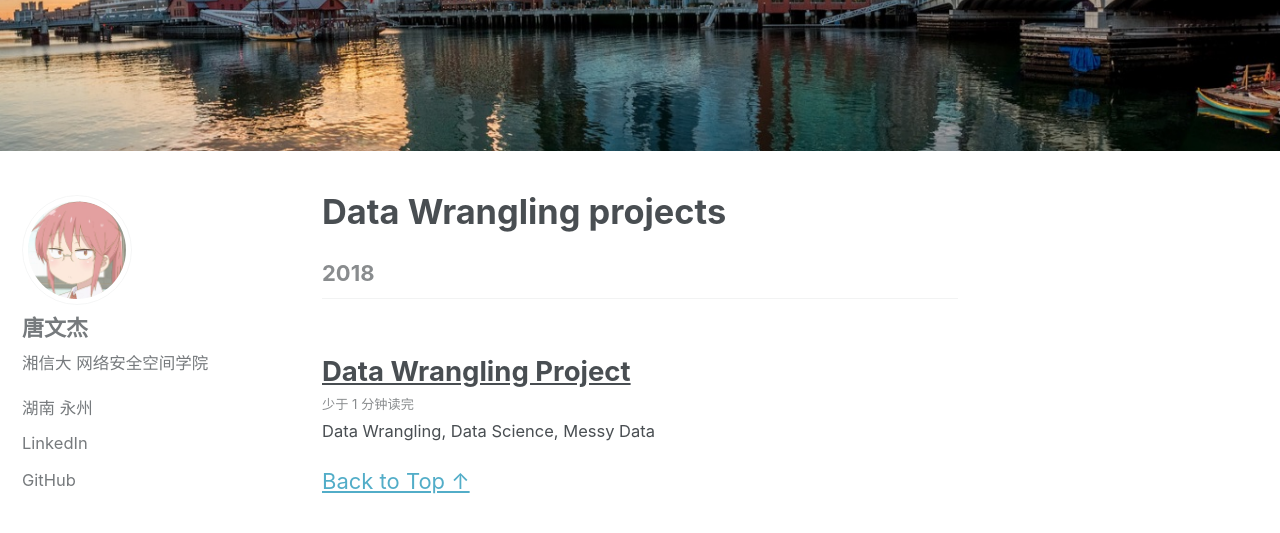
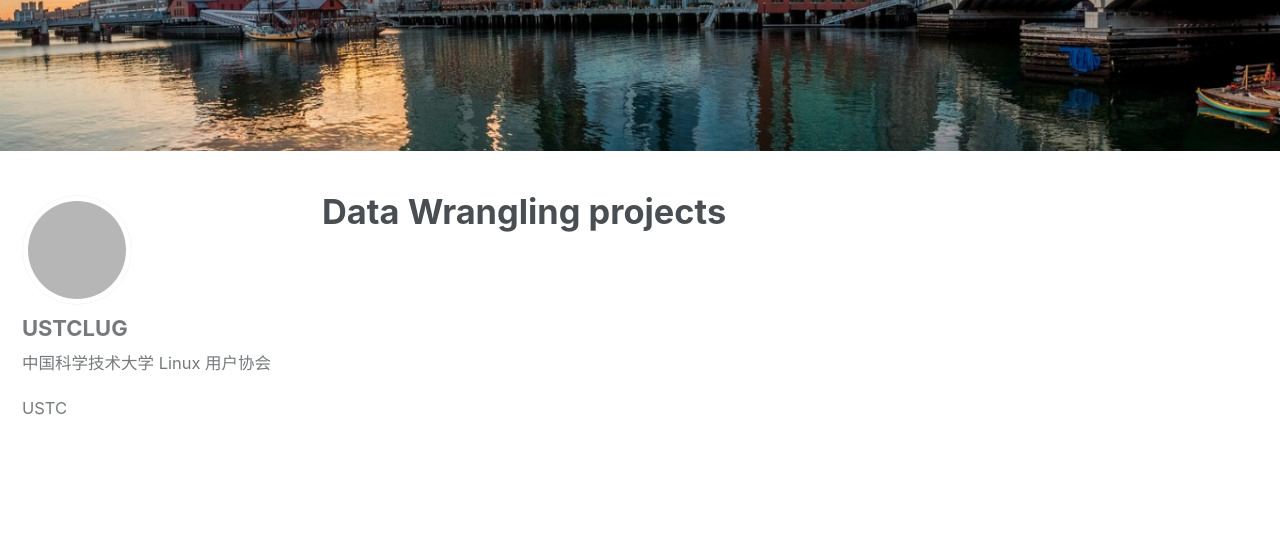
Before and after one commit to HeyTang233/tangwenjie233.github.io.web, a Jekyll site: the page built from _pages/machinelearning.md, in a window 1280 px wide and 900 px high, scrolled down 424 px. Shown: the top 533 px of the window. Built offline with Jekyll 4.4.1, drawn with Linux system fonts in a browser that asks for light colours; some of the changed lines change nothing that is shown; grey boxes are pictures that could not be loaded.

Commit message:
Update _config.yml

```diff
--- a/_config.yml
+++ b/_config.yml
@@ -20,7 +20,7 @@
 # breadcrumbs            : false # true, false (default)
 words_per_minute         : 200
 comments:
-  provider               : # false (default), "disqus", "discourse", "facebook", "google-plus", "staticman", "staticman_v2" "custom"
+  provider               : # false (default), "disqus", "discourse", "facebook", "staticman", "staticman_v2", "utterances", "custom"
   disqus:
     shortname            : # https://help.disqus.com/customer/portal/articles/466208-what-s-a-shortname-
   discourse:
@@ -30,30 +30,23 @@
     appid                :
     num_posts            : # 5 (default)
     colorscheme          : # "light" (default), "dark"
-staticman:
-  allowedFields          : # ['name', 'email', 'url', 'message']
-  branch                 : # "master"
-  commitMessage          : # "New comment."
-  filename               : # comment-{@timestamp}
-  format                 : # "yml"
-  moderation             : # true
-  path                   : # "/_data/comments/{options.slug}" (default)
-  requiredFields         : # ['name', 'email', 'message']
-  transforms:
-    email                : # "md5"
-  generatedFields:
-    date:
-      type               : # "date"
-      options:
-        format           : # "iso8601" (default), "timestamp-seconds", "timestamp-milliseconds"
-reCaptcha:
-  siteKey                :
-  secret                 :
-atom_feed:
-  path                   : # blank (default) uses feed.xml
-search                   : # true, false (default)
+  utterances:
+    theme                : # "github-light" (default), "github-dark"
+    issue_term           : # "pathname" (default)
+  staticman:
+    branch               : # "master"
+    endpoint             : # "https://{your Staticman v3 API}/v3/entry/github/"
+search                   : false # true, false (default)
 search_full_content      : # true, false (default)
-
+search_provider          : # lunr (default), algolia, google
+algolia:
+  application_id         : # YOUR_APPLICATION_ID
+  index_name             : # YOUR_INDEX_NAME
+  search_only_api_key    : # YOUR_SEARCH_ONLY_API_KEY
+  powered_by             : # true (default), false
+google:
+  search_engine_id       : # YOUR_SEARCH_ENGINE_ID
+  instant_search         : # false (default), true
 # SEO Related
 google_site_verification :
 bing_site_verification   :
@@ -80,50 +73,64 @@
   provider               : false # false (default), "google", "google-universal", "custom"
   google:
     tracking_id          :
+    anonymize_ip         : # true, false (default)
 
 
-# Site Author
+# Site Author, this is the default
 author:
-  name             : "唐文杰"
-  avatar           : "/images/avatar.jpg" # path of avatar image, e.g. "/assets/images/bio-photo.jpg"
-  bio              : "湘信大 网络安全空间学院"
-  location         : "湖南 永州"
-  email            :
-  uri              :
-  home             : # null (default), "absolute or relative url to link to author home"
-  bitbucket        :
-  codepen          :
-  dribbble         :
-  flickr           :
-  facebook         :
-  foursquare       :
-  github           : "tangwenjie233"
-  gitlab           :
-  google_plus      :
-  keybase          :
-  instagram        :
-  lastfm           :
-  linkedin         : "dataoptimal" # "john-doe-12345678" (the last part of your profile url, e.g. https://www.linkedin.com/in/john-doe-12345678)
-  pinterest        :
-  soundcloud       :
-  stackoverflow    : # "123456/username" (the last part of your profile url, e.g. https://stackoverflow.com/users/123456/username)
-  steam            : # "steamId" (the last part of your profile url, e.g. https://steamcommunity.com/id/steamId/)
-  tumblr           :
-  twitter          :
-  vine             :
-  weibo            :
-  xing             :
-  youtube          : # "https://youtube.com/c/MichaelRoseDesign"
+  name             : "USTCLUG"
+  avatar           : "https://secure.gravatar.com/avatar/94c03bc620ea2cf7dc239ac0535cad8e?s=256&d=identicon&r=g"
+  bio              : "中国科学技术大学 Linux 用户协会"
+  location         : "USTC"
+  links:
+    - label: "Email"
+      icon: "fas fa-fw fa-envelope-square"
+      # url: "mailto:your.name@email.com"
+    - label: "Website"
+      icon: "fas fa-fw fa-link"
+      # url: "https://your-website.com"
+    - label: "Twitter"
+      icon: "fab fa-fw fa-twitter-square"
+      # url: "https://twitter.com/"
+    - label: "Facebook"
+      icon: "fab fa-fw fa-facebook-square"
+      # url: "https://facebook.com/"
+    - label: "GitHub"
+      icon: "fab fa-fw fa-github"
+      # url: "https://github.com/"
+    - label: "Instagram"
+      icon: "fab fa-fw fa-instagram"
+      # url: "https://instagram.com/"
+
+# Site Footer
+footer:
+  links:
+    - label: "Twitter"
+      icon: "fab fa-fw fa-twitter-square"
+      # url:
+    - label: "Facebook"
+      icon: "fab fa-fw fa-facebook-square"
+      # url:
+    - label: "GitHub"
+      icon: "fab fa-fw fa-github"
+      url: "https://github.com/ustclug"
+    - label: "GitLab"
+      icon: "fab fa-fw fa-gitlab"
+      # url:
+    - label: "Bitbucket"
+      icon: "fab fa-fw fa-bitbucket"
+      # url:
+    - label: "Instagram"
+      icon: "fab fa-fw fa-instagram"
+      # url:
 
 
 # Reading Files
-include:
-  - .htaccess
-  - _pages
+include: ["_pages"]
 exclude:
+  - ".git-metadata"
   - "*.sublime-project"
   - "*.sublime-workspace"
-  - vendor
   - .asset-cache
   - .bundle
   - .jekyll-assets-cache
@@ -131,24 +138,19 @@
   - assets/js/plugins
   - assets/js/_main.js
   - assets/js/vendor
-  - Capfile
-  - CHANGELOG
-  - config
   - Gemfile
-  - Gruntfile.js
-  - gulpfile.js
+  - Gemfile.lock
   - LICENSE
   - log
   - node_modules
   - package.json
-  - Rakefile
+  - package-lock.json
   - README
+  - _scripts
   - tmp
-  - /docs # ignore Minimal Mistakes /docs
-  - /test # ignore Minimal Mistakes /test
+  - vendor
 keep_files:
   - .git
-  - .svn
 encoding: "utf-8"
 markdown_ext: "markdown,mkdown,mkdn,mkd,md"
 
@@ -176,31 +178,49 @@
 # Sass/SCSS
 sass:
   sass_dir: _sass
-  style: compressed # http://sass-lang.com/documentation/file.SASS_REFERENCE.html#output_style
+  style: compressed # https://sass-lang.com/documentation/file.SASS_REFERENCE.html#output_style
 
 
 # Outputting
-permalink: /:categories/:title/
-paginate: 5 # amount of posts to show
-paginate_path: /page:num/
-timezone: # https://en.wikipedia.org/wiki/List_of_tz_database_time_zones
+permalink: /:categories/:year/:month/:title/
+pagination: # jekyll-paginate-v2 settings
+  enabled: true
+  per_page: 5
+  permalink: '/:num/'
+  title: ':title - :num / :max'
+  sort_field: date
+  sort_reverse: true
+  trail:
+    before: 2
+    after: 2
+timezone: "Asia/Shanghai" # https://en.wikipedia.org/wiki/List_of_tz_database_time_zones
 
 
-# Plugins (previously gems:)
-plugins:
-  - jekyll-paginate
-  - jekyll-sitemap
-  - jekyll-gist
-  - jekyll-feed
-  - jemoji
+collections_dir: pages
+collections:
+  wiki:
+    output: true
+    permalink: /:collection/:path/
+  news:
+    output: true
+    permalink: /:collection/:year/:month/:title/
+  planet:
+    output: true
+    permalink: /:collection/:year/:month/:title/
 
-# mimic GitHub Pages with --safe
-whitelist:
-  - jekyll-paginate
-  - jekyll-sitemap
-  - jekyll-gist
-  - jekyll-feed
-  - jemoji
+
+relative_links:
+  collections: true
+titles_from_headings:
+  strip_title: true
+  collections: true
+optional_front_matter:
+  remove_originals: true
+footer_scripts: [/assets/js/main.min.js]
+
+
+feed:
+  collections: [news, planet]
 
 
 # Archives
@@ -211,33 +231,23 @@
 #  - Archive page should exist at path when using Liquid method or you can
 #    expect broken links (especially with breadcrumbs enabled)
 #  - <base_path>/tags/my-awesome-tag/index.html ~> path: /tags/
-#  - <base_path/categories/my-awesome-category/index.html ~> path: /categories/
-#  - <base_path/my-awesome-category/index.html ~> path: /
+#  - <base_path>/categories/my-awesome-category/index.html ~> path: /categories/
+#  - <base_path>/my-awesome-category/index.html ~> path: /
 category_archive:
-  type: liquid
+  type: jekyll-archives
   path: /categories/
 tag_archive:
-  type: liquid
+  type: jekyll-archives
   path: /tags/
 # https://github.com/jekyll/jekyll-archives
-# jekyll-archives:
-#   enabled:
-#     - categories
-#     - tags
-#   layouts:
-#     category: archive-taxonomy
-#     tag: archive-taxonomy
-#   permalinks:
-#     category: /categories/:name/
-#     tag: /tags/:name/
-
-
-# HTML Compression
-# - http://jch.penibelst.de/
-compress_html:
-  clippings: all
-  ignore:
-    envs: development
+jekyll-archives:
+  enabled: [categories, tags]
+  layout: archive-taxonomy
+  layouts: {}
+  permalinks:
+    year: /year/:year/
+    category: /categories/:name/
+    tag: /tags/:name/
 
 
 # Defaults
@@ -245,19 +255,40 @@
   # _posts
   - scope:
       path: ""
-      type: posts
     values:
       layout: single
-      author_profile: true
-      read_time: true
-      comments: # true
+      toc: true
+      toc_sticky: true
+      toc_label: 目录
       share: true
       related: true
-
-  # _pages
+      header:
+        show_overlay_excerpt: false
   - scope:
       path: ""
-      type: pages
+      type: wiki
     values:
-      layout: single
+      excerpt: false
+      share: false
+      related: false
+      sidebar:
+        nav: wiki
+  - scope:
+      path: ""
+      type: news
+    values:
+      show_date: true
+      header:
+        overlay_image: "/static/splash/autumn-1.jpg"
+        overlay_filter: 0.2
+  - scope:
+      read_time: true
+      path: ""
+      type: planet
+    values:
       author_profile: true
+      show_date: true
+      read_time: true
+      header:
+        overlay_image: "/static/splash/galaxy-1.jpg"
+        overlay_filter: 0.2
```
